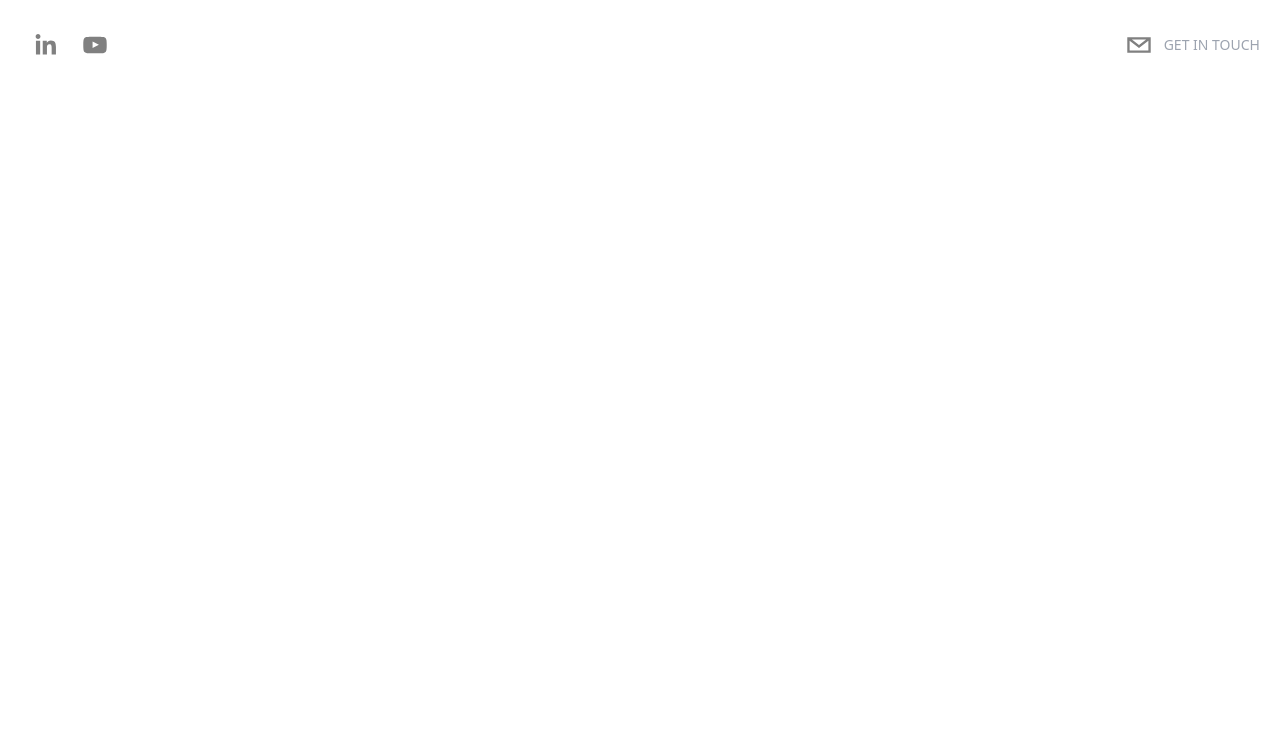
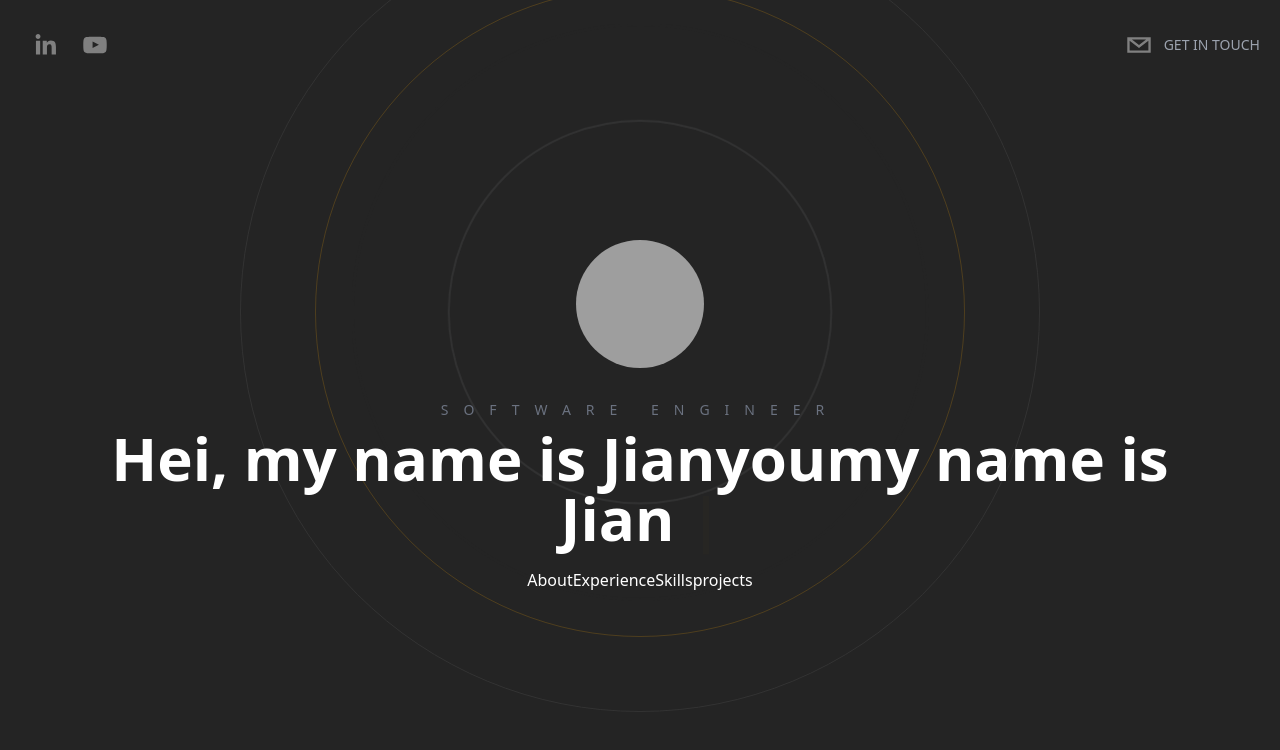
Before and after one commit to iamjianyou/P30_myportfolio_1.0, a Next.js app: page / in a window 1280 px wide. Shown: the top 750 px of the page. Built offline with nearby package versions, Linux system fonts and the light colour scheme; grey boxes are pictures that could not be loaded.

Commit message:
change background color

```diff
--- a/pages/index.tsx
+++ b/pages/index.tsx
@@ -1,18 +1,24 @@
+import { motion } from 'framer-motion'
 import type { NextPage } from 'next'
 import Head from 'next/head'
 import Image from 'next/image'
 import Header from '../components/Header'
+import Hero from '../components/Hero'
 
 const Home: NextPage = () => {
   return (
-    <div className="c" >
+    <div
+      className="bg-[rgb(36,36,36)] text-white h-screen snap-y sanp-mandatory overflow-scroll z-0">
       <Head>
         <title>Create Next App</title>
-        <meta name="description" content="Generated by create next app" />
-        <link rel="icon" href="/favicon.ico" />
+
+
       </Head>
 
       <Header />
+      <section id="hero" className="snap-center">
+        <Hero />
+      </section>
 
       {/* Header */}
       {/* Hero */}
```
